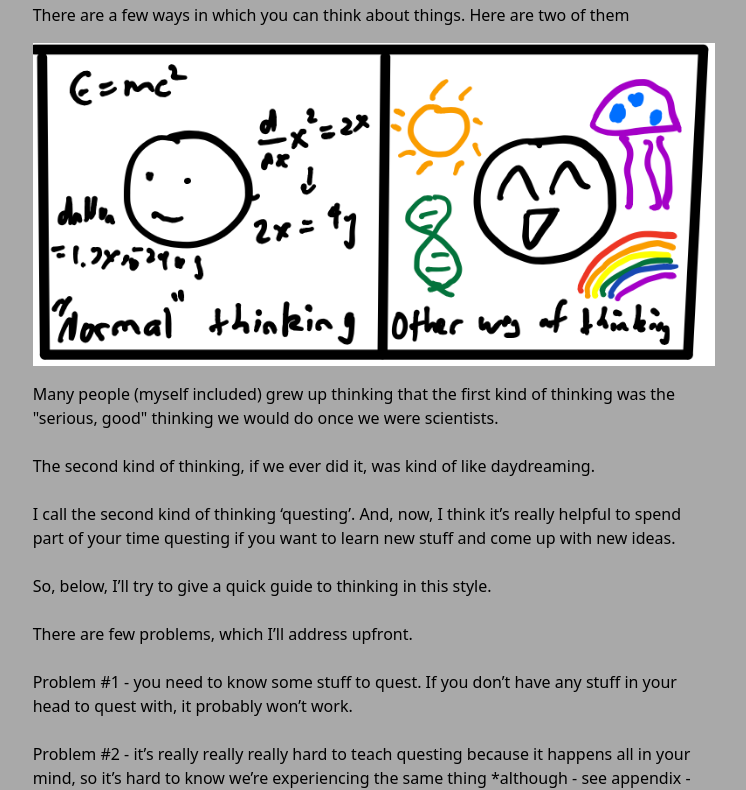
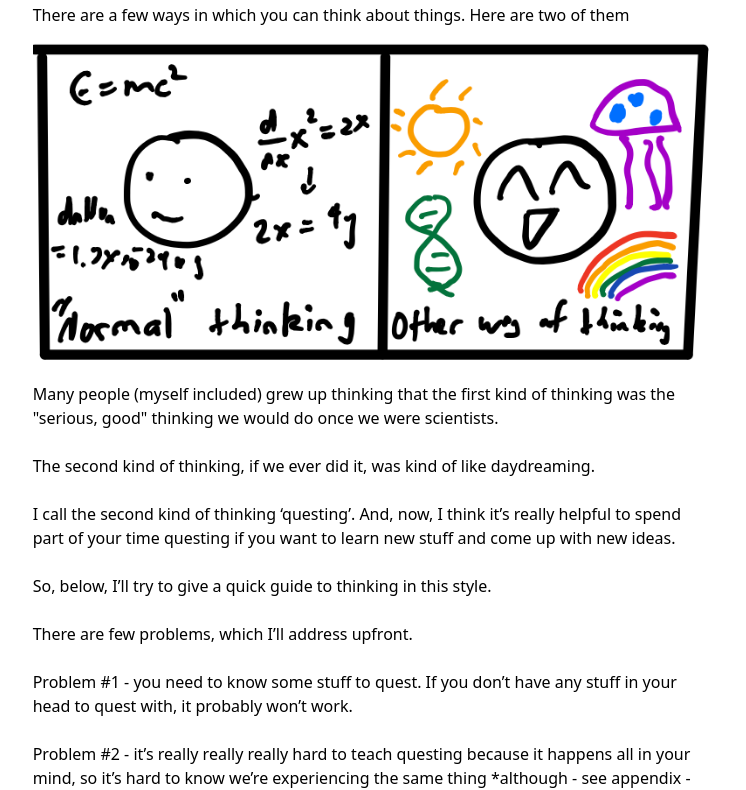
Before and after one commit to laurademing/laurademing.github.io, a plain HTML site: page episodes/1.html in a window 1280 px wide. Shown: the part 221-1011 px from the top of the page, without its empty margins (266-1012 px from the left). Drawn offline with nearby package versions, Linux system fonts and the light colour scheme.

Commit message:
Update 1.html

```diff
--- a/episodes/1.html
+++ b/episodes/1.html
@@ -5,7 +5,7 @@
     <link rel="stylesheet" href="https://unpkg.com/tailwindcss@2.0.4/dist/base.css">
     <style>
         body {
-            background-color: darkgray;
+            background-color: white;
             text-align: center;
         }
 
```
